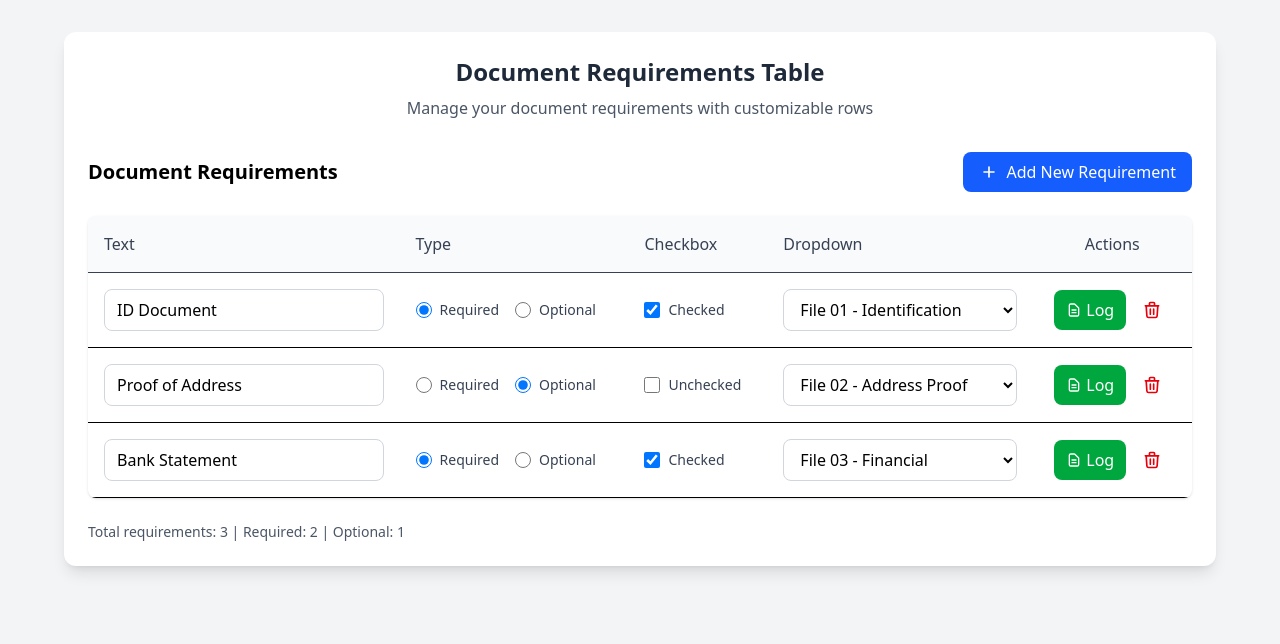
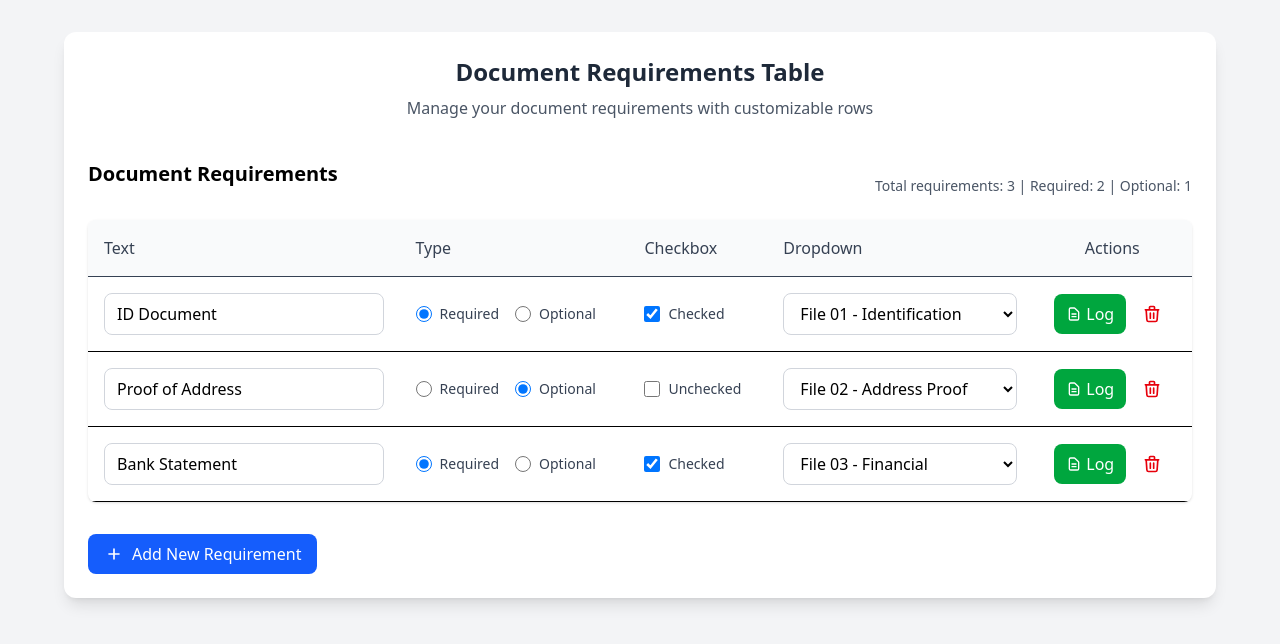
Before and after one commit to r4nd3l/vite-project-dynamic-table, a Vue app: page / in a window 1280 px wide. Shown: the top 644 px of the page. Built offline with nearby package versions, Linux system fonts and the light colour scheme.

Commit message:
update with TS

```diff
--- a/src/App.vue
+++ b/src/App.vue
@@ -11,15 +11,11 @@
         <!-- Table Controls -->
         <div class="flex justify-between items-center mb-6">
           <h2 class="text-xl font-semibold">Document Requirements</h2>
-          <button
-            @click="addNewRow"
-            class="flex items-center px-4 py-2 bg-blue-600 text-white rounded-lg hover:bg-blue-700 transition-colors capitalize"
-          >
-            <svg class="w-5 h-5 mr-2" fill="none" stroke="currentColor" viewBox="0 0 24 24">
-              <path stroke-linecap="round" stroke-linejoin="round" stroke-width="2" d="M12 6v6m0 0v6m0-6h6m-6 0H6"></path>
-            </svg>
-            Add New Requirement
-          </button>
+
+          <!-- Statistics -->
+          <div v-if="rows.length > 0" class="mt-6 text-sm text-gray-600">
+            Total requirements: {{ rows.length }} | Required: {{ requiredCount }} | Optional: {{ optionalCount }}
+          </div>
         </div>
 
         <!-- Table -->
@@ -36,7 +32,8 @@
             </thead>
             <tbody>
               <!-- Dynamic Row Components -->
-              <table-row
+              <component
+                :is="TableRow"
                 v-for="(row, index) in rows"
                 :key="row.id"
                 :row-data="row"
@@ -63,16 +60,21 @@
           </div>
         </div>
 
-        <!-- Statistics -->
-        <div v-if="rows.length > 0" class="mt-6 text-sm text-gray-600">
-          Total requirements: {{ rows.length }} | Required: {{ requiredCount }} | Optional: {{ optionalCount }}
-        </div>
+        <button
+          @click="addNewRow"
+          class="flex items-center mt-8 px-4 py-2 bg-blue-600 text-white rounded-lg hover:bg-blue-700 transition-colors capitalize"
+        >
+          <svg class="w-5 h-5 mr-2" fill="none" stroke="currentColor" viewBox="0 0 24 24">
+            <path stroke-linecap="round" stroke-linejoin="round" stroke-width="2" d="M12 6v6m0 0v6m0-6h6m-6 0H6"></path>
+          </svg>
+          Add New Requirement
+        </button>
       </div>
     </div>
   </div>
 </template>
 
-<script setup>
+<script setup lang="ts">
 import { ref, computed } from "vue";
 import TableRow from "./components/TableRow.vue";
 
@@ -103,18 +105,26 @@ const addNewRow = () => {
   rows.value.push(newRow);
 };
 
+interface RowData {
+  id: number;
+  text: string;
+  type: "required" | "optional";
+  checkbox: boolean;
+  dropdown: string;
+}
+
 // Update a specific row
-const updateRow = (index, updatedData) => {
+const updateRow = (index: number, updatedData: Partial<RowData>) => {
   rows.value[index] = { ...rows.value[index], ...updatedData };
 };
 
 // Remove a specific row
-const removeRow = (index) => {
+const removeRow = (index: number) => {
   rows.value.splice(index, 1);
 };
 
 // Log item to console
-const logItem = (index) => {
+const logItem = (index: number) => {
   const item = rows.value[index];
   console.log(`Item ${index + 1}:`, item);
 };
--- a/src/components/TableRow.vue
+++ b/src/components/TableRow.vue
@@ -90,7 +90,7 @@
   </tr>
 </template>
 
-<script setup>
+<script setup lang="ts">
 import { ref, watch } from "vue";
 
 const props = defineProps({
```
